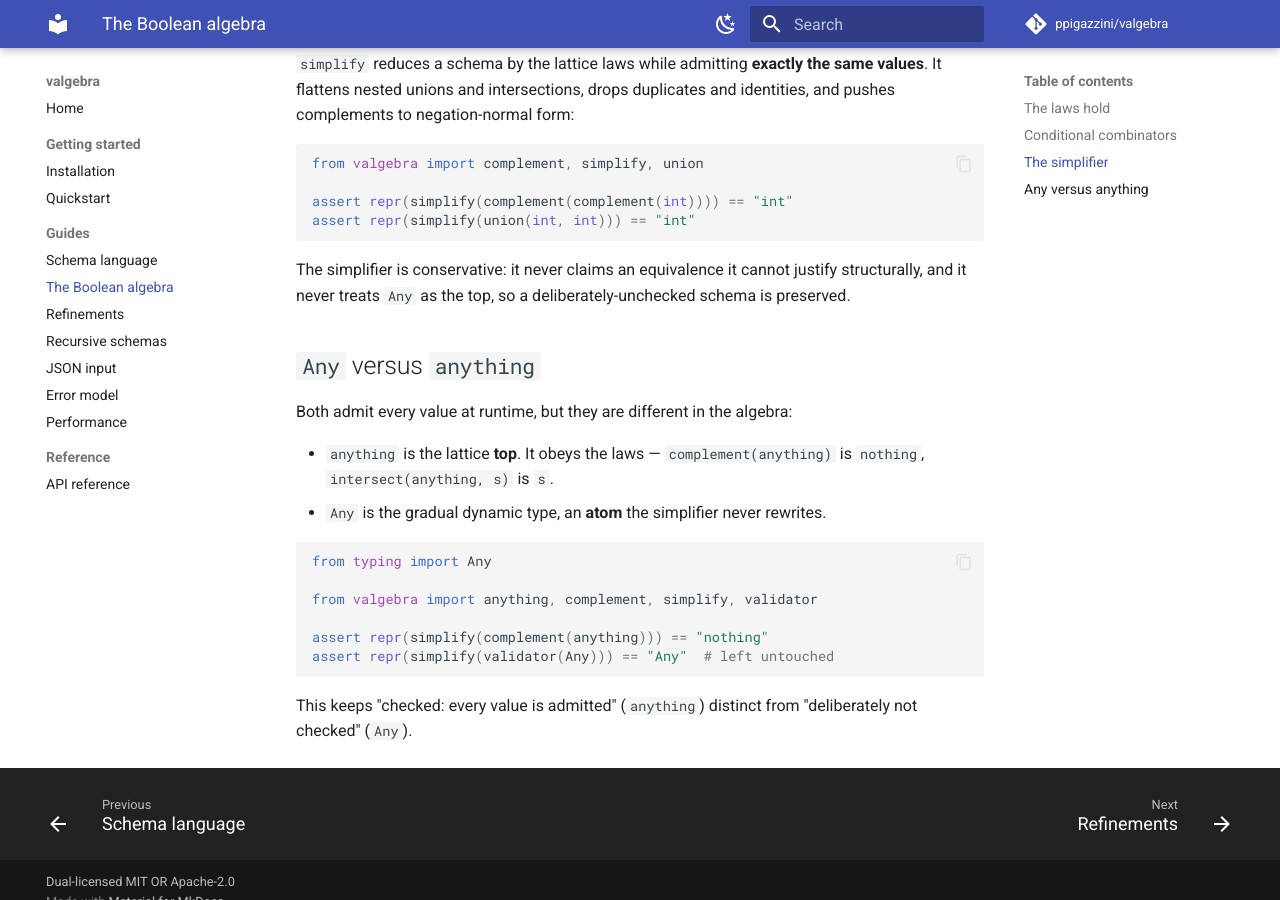
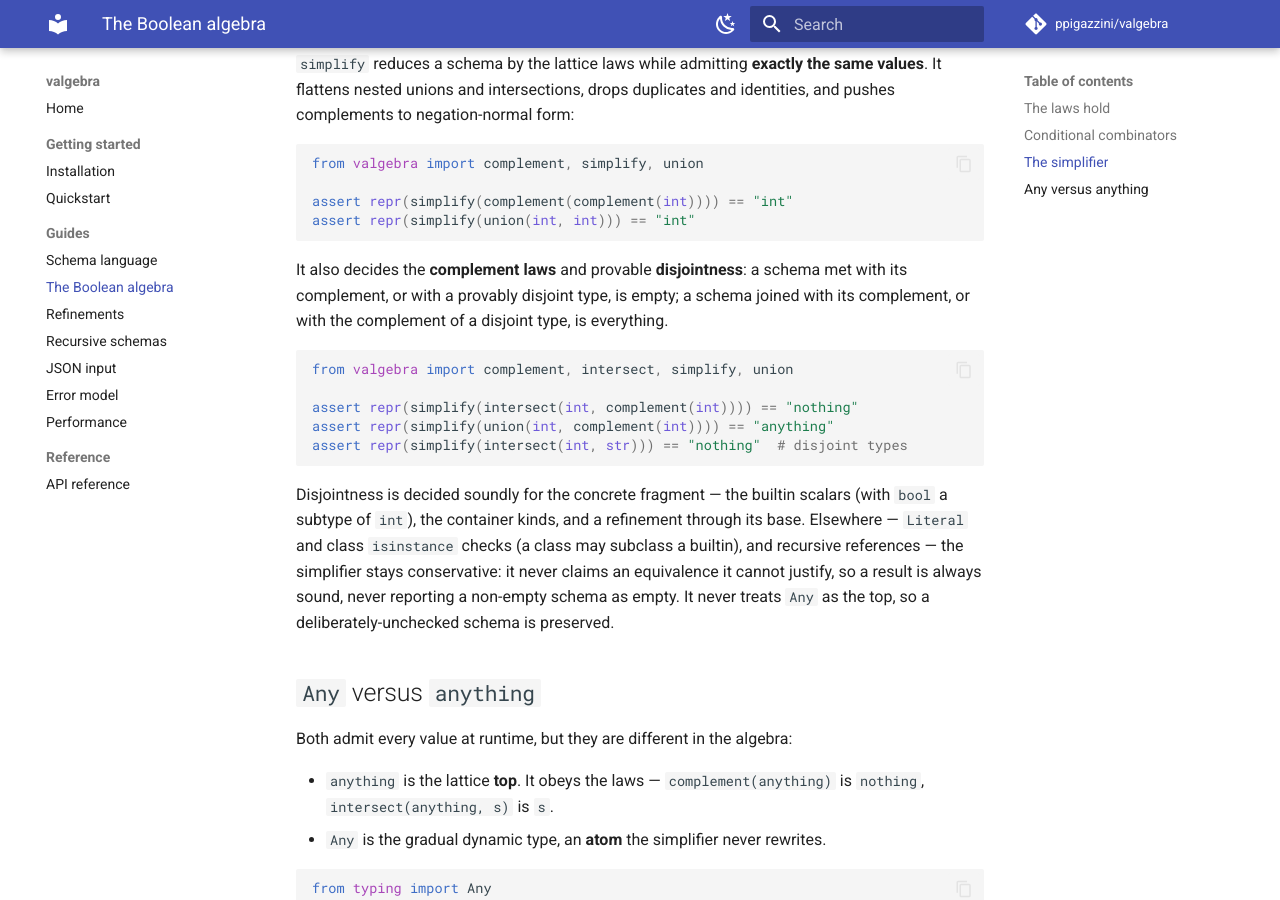
Before and after one commit to ppigazzini/valgebra, an MkDocs documentation site: the page built from docs/algebra.md, in a window 1280 px wide and 900 px high, scrolled down 1704 px. Built offline with MkDocs 1.6.1 and Material for MkDocs 9.7.7, drawn with Linux system fonts in a browser that asks for light colours; comment, search, counter and statistics services are not loaded.

Commit message:
docs: document the simplifier's complement-law and disjointness decisions
Record in the algebra guide what simplify decides — the complement laws and
provable disjointness for the concrete fragment — and where it stays sound
but conservative: literals, isinstance checks, recursion, and the gradual
Any.

````diff
--- a/docs/algebra.md
+++ b/docs/algebra.md
@@ -92,9 +92,26 @@ assert repr(simplify(complement(complement(int)))) == "int"
 assert repr(simplify(union(int, int))) == "int"
 ```
 
-The simplifier is conservative: it never claims an equivalence it cannot justify
-structurally, and it never treats `Any` as the top, so a deliberately-unchecked
-schema is preserved.
+It also decides the **complement laws** and provable **disjointness**: a schema
+met with its complement, or with a provably disjoint type, is empty; a schema
+joined with its complement, or with the complement of a disjoint type, is
+everything.
+
+```python
+from valgebra import complement, intersect, simplify, union
+
+assert repr(simplify(intersect(int, complement(int)))) == "nothing"
+assert repr(simplify(union(int, complement(int)))) == "anything"
+assert repr(simplify(intersect(int, str))) == "nothing"  # disjoint types
+```
+
+Disjointness is decided soundly for the concrete fragment — the builtin scalars
+(with `bool` a subtype of `int`), the container kinds, and a refinement through
+its base. Elsewhere — `Literal` and class `isinstance` checks (a class may
+subclass a builtin), and recursive references — the simplifier stays
+conservative: it never claims an equivalence it cannot justify, so a result is
+always sound, never reporting a non-empty schema as empty. It never treats `Any`
+as the top, so a deliberately-unchecked schema is preserved.
 
 ## `Any` versus `anything`
 
````
